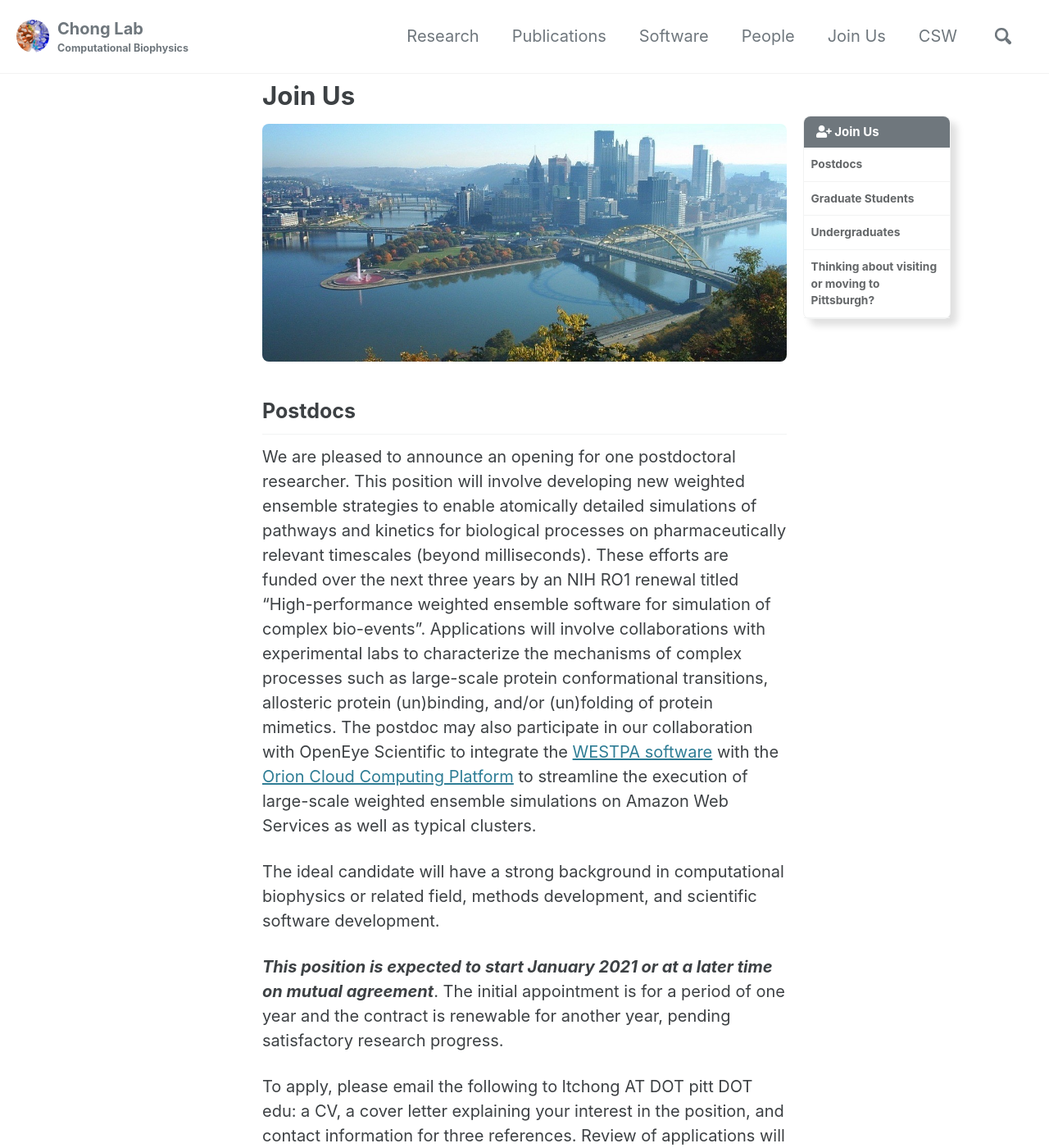
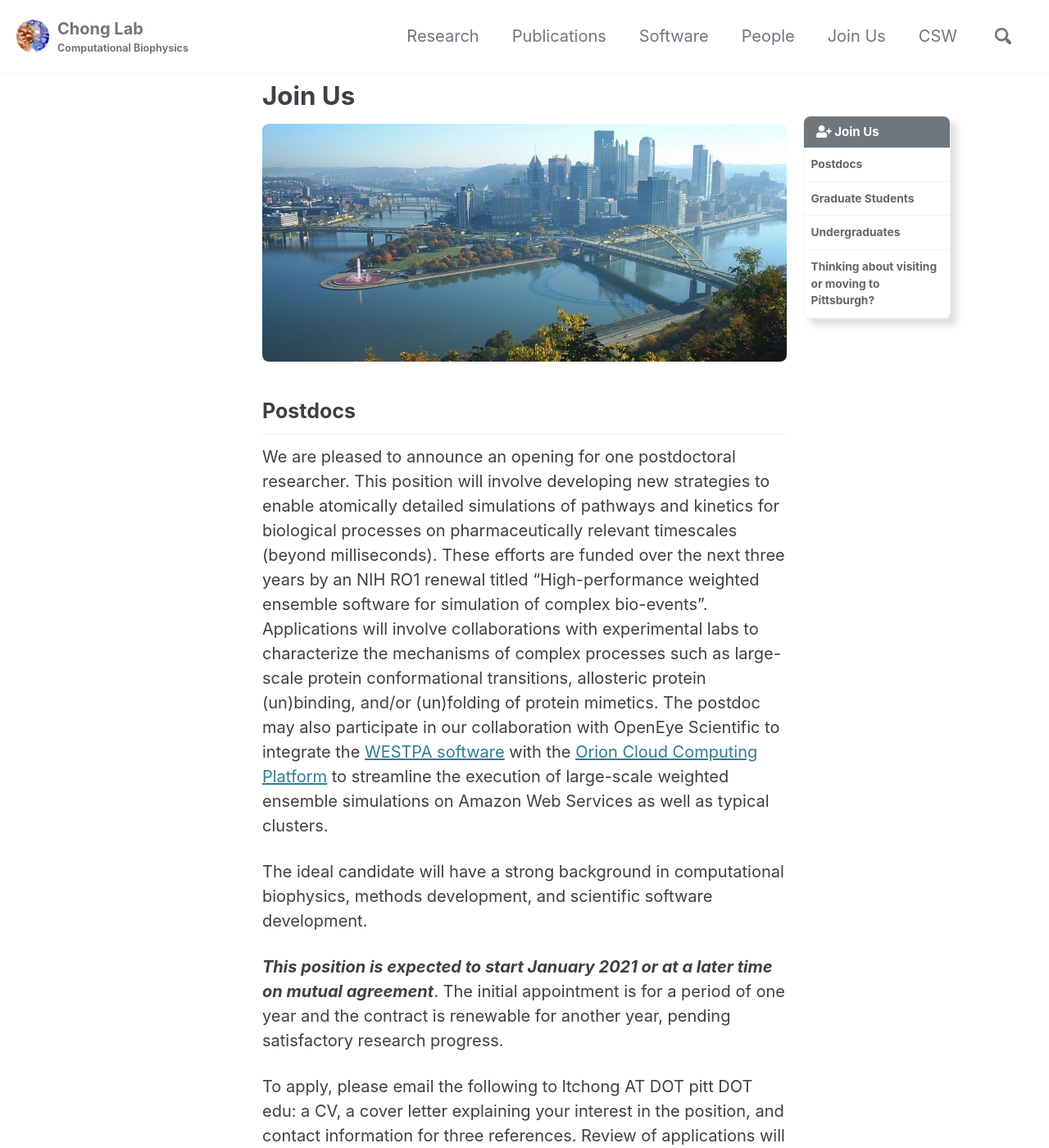
Before and after one commit to darianyang/mm-github-pages-test, a Jekyll site: the page built from _pages/join_us.md, in a window 1280 px wide and 1400 px high. Shown: the whole window at 82% size. Built offline with Jekyll 4.4.1, drawn with Linux system fonts in a browser that asks for light colours; cached includes are drawn as plain includes.

Commit message:
Update join_us.md

```diff
--- a/_pages/join_us.md
+++ b/_pages/join_us.md
@@ -10,9 +10,9 @@
 {% include figure image_path="/assets/images/pittsburgh.jpg" alt="Pittsburgh Panorama" %}
 
 ## Postdocs
-We are pleased to announce an opening for one postdoctoral researcher. This position will involve developing new weighted ensemble strategies to enable atomically detailed simulations of pathways and kinetics for biological processes on pharmaceutically relevant timescales (beyond milliseconds). These efforts are funded over the next three years by an NIH RO1 renewal titled “High-performance weighted ensemble software for simulation of complex bio-events”. Applications will involve collaborations with experimental labs to characterize the mechanisms of complex processes such as large-scale protein conformational transitions, allosteric protein (un)binding, and/or (un)folding of protein mimetics. The postdoc may also participate in our collaboration with OpenEye Scientific to integrate the [WESTPA software](https://westpa.github.io/westpa) with the [Orion Cloud Computing Platform](https://www.eyesopen.com/orion) to streamline the execution of large-scale weighted ensemble simulations on Amazon Web Services as well as typical clusters.
+We are pleased to announce an opening for one postdoctoral researcher. This position will involve developing new strategies to enable atomically detailed simulations of pathways and kinetics for biological processes on pharmaceutically relevant timescales (beyond milliseconds). These efforts are funded over the next three years by an NIH RO1 renewal titled “High-performance weighted ensemble software for simulation of complex bio-events”. Applications will involve collaborations with experimental labs to characterize the mechanisms of complex processes such as large-scale protein conformational transitions, allosteric protein (un)binding, and/or (un)folding of protein mimetics. The postdoc may also participate in our collaboration with OpenEye Scientific to integrate the [WESTPA software](https://westpa.github.io/westpa) with the [Orion Cloud Computing Platform](https://www.eyesopen.com/orion) to streamline the execution of large-scale weighted ensemble simulations on Amazon Web Services as well as typical clusters.
 
-The ideal candidate will have a strong background in computational biophysics or related field, methods development, and scientific software development.
+The ideal candidate will have a strong background in computational biophysics, methods development, and scientific software development.
 
 ***This position is expected to start January 2021 or at a later time on mutual agreement***. The initial appointment is for a period of one year and the contract is renewable for another year, pending satisfactory research progress.
 
```
